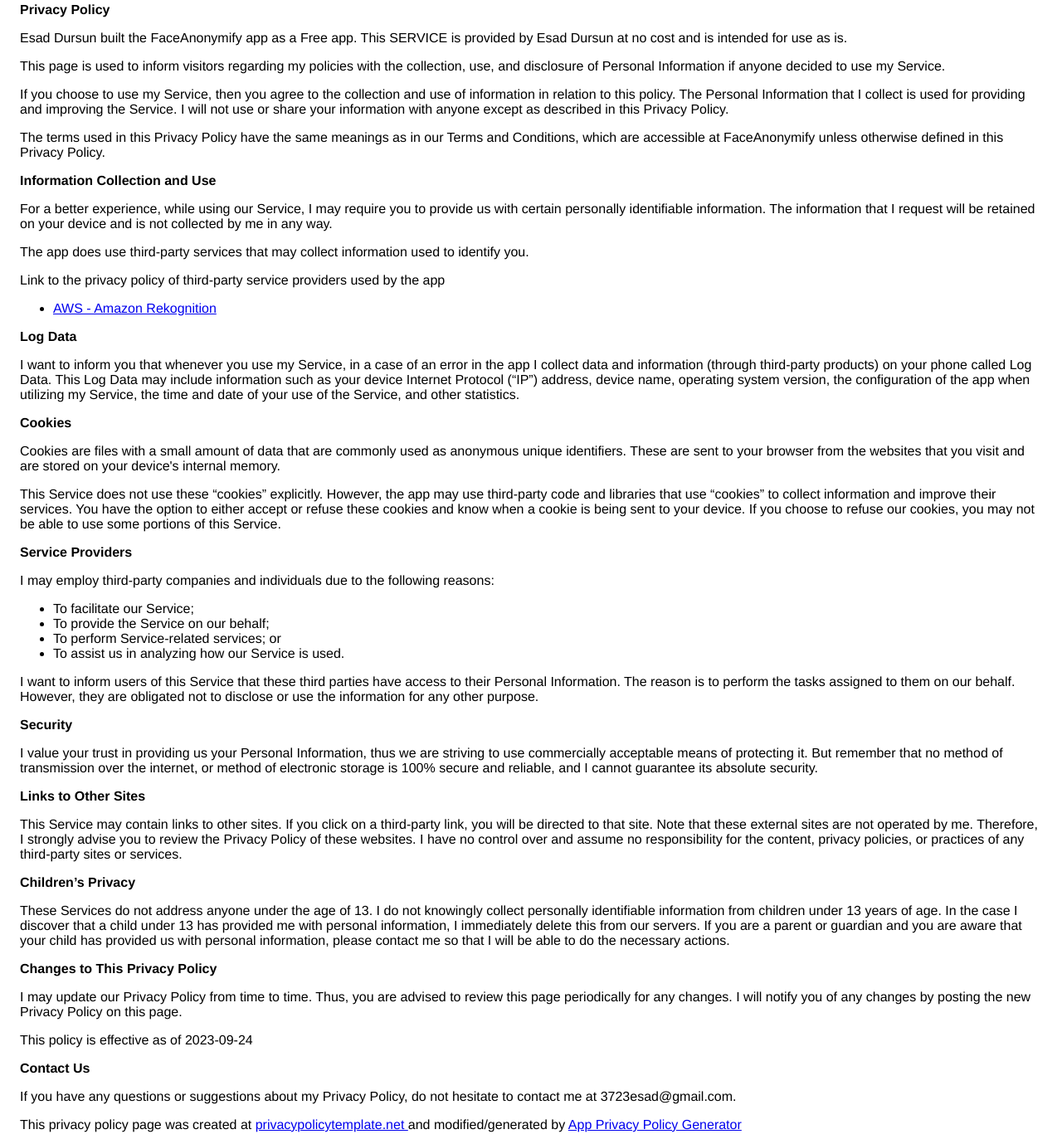
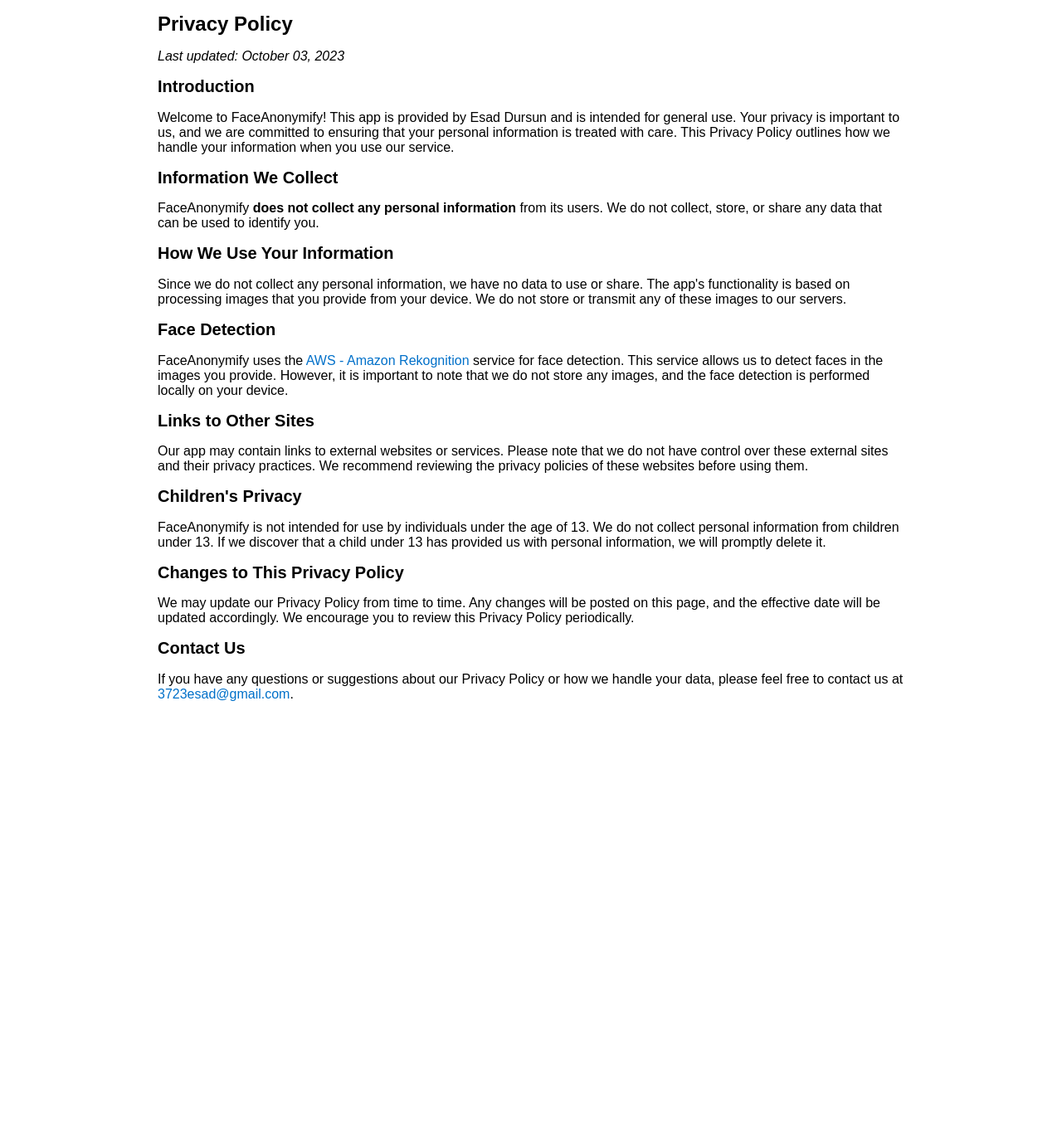
Before and after one commit to Charizard17/FaceAnonymify-Privacy-Policy, a plain HTML site: page index.html in a window 1280 px wide. Shown: the part 21-1400 px from the top of the page at 83% size. After the commit the page ends 903 px from the top, so only its background shows below. Drawn offline with Linux system fonts and the light colour scheme.

Commit message:
privacy-policy updated

```diff
--- a/index.html
+++ b/index.html
@@ -1,165 +1,119 @@
 <!DOCTYPE html>
 <html>
   <head>
-    <meta charset="utf-8" />
-    <meta name="viewport" content="width=device-width" />
-    <title>Privacy Policy</title>
+    <meta charset="UTF-8" />
     <style>
       body {
-        font-family: "Helvetica Neue", Helvetica, Arial, sans-serif;
-        padding: 1em;
+        font-family: Arial, sans-serif;
+        margin: 0 auto;
+        padding: 20px;
+        max-width: 900px;
+      }
+
+      h1 {
+        font-size: 24px;
+      }
+
+      h2 {
+        font-size: 20px;
+        margin-top: 10px;
+      }
+
+      p {
+        font-size: 16px;
+        margin-top: 5px;
+      }
+
+      a {
+        color: #0070c9;
+        text-decoration: none;
+      }
+
+      a:hover {
+        text-decoration: underline;
       }
     </style>
   </head>
+
   <body>
-    <strong>Privacy Policy</strong>
+    <h1>Privacy Policy</h1>
+
+    <p><em>Last updated: October 03, 2023</em></p>
+
+    <h2>Introduction</h2>
+
     <p>
-      Esad Dursun built the FaceAnonymify app as a Free app. This SERVICE is
-      provided by Esad Dursun at no cost and is intended for use as is.
+      Welcome to FaceAnonymify! This app is provided by Esad Dursun and is
+      intended for general use. Your privacy is important to us, and we are
+      committed to ensuring that your personal information is treated with care.
+      This Privacy Policy outlines how we handle your information when you use
+      our service.
     </p>
+
+    <h2>Information We Collect</h2>
+
     <p>
-      This page is used to inform visitors regarding my policies with the
-      collection, use, and disclosure of Personal Information if anyone decided
-      to use my Service.
+      FaceAnonymify <b>does not collect any personal information</b> from its
+      users. We do not collect, store, or share any data that can be used to
+      identify you.
     </p>
+
+    <h2>How We Use Your Information</h2>
+
     <p>
-      If you choose to use my Service, then you agree to the collection and use
-      of information in relation to this policy. The Personal Information that I
-      collect is used for providing and improving the Service. I will not use or
-      share your information with anyone except as described in this Privacy
-      Policy.
+      Since we do not collect any personal information, we have no data to use
+      or share. The app's functionality is based on processing images that you
+      provide from your device. We do not store or transmit any of these images
+      to our servers.
     </p>
+
+    <h2>Face Detection</h2>
+
     <p>
-      The terms used in this Privacy Policy have the same meanings as in our
-      Terms and Conditions, which are accessible at FaceAnonymify unless
-      otherwise defined in this Privacy Policy.
-    </p>
-    <p><strong>Information Collection and Use</strong></p>
-    <p>
-      For a better experience, while using our Service, I may require you to
-      provide us with certain personally identifiable information. The
-      information that I request will be retained on your device and is not
-      collected by me in any way.
-    </p>
-    <div>
-      <p>
-        The app does use third-party services that may collect information used
-        to identify you.
-      </p>
-      <p>
-        Link to the privacy policy of third-party service providers used by the
-        app
-      </p>
-      <ul>
-        <!----><!---->
-        <li>
+      FaceAnonymify uses the
       <a
         href="https://docs.aws.amazon.com/rekognition/latest/dg/data-protection.html"
         target="_blank"
         rel="noopener noreferrer"
         >AWS - Amazon Rekognition</a
       >
-        </li>
-        <!----><!----><!----><!----><!----><!----><!----><!----><!----><!----><!----><!----><!----><!----><!----><!----><!----><!----><!----><!----><!----><!----><!----><!----><!----><!---->
-      </ul>
-    </div>
-    <p><strong>Log Data</strong></p>
+      service for face detection. This service allows us to detect faces in the
+      images you provide. However, it is important to note that we do not store
+      any images, and the face detection is performed locally on your device.
+    </p>
+
+    <h2>Links to Other Sites</h2>
+
     <p>
-      I want to inform you that whenever you use my Service, in a case of an
-      error in the app I collect data and information (through third-party
-      products) on your phone called Log Data. This Log Data may include
-      information such as your device Internet Protocol (“IP”) address, device
-      name, operating system version, the configuration of the app when
-      utilizing my Service, the time and date of your use of the Service, and
-      other statistics.
+      Our app may contain links to external websites or services. Please note
+      that we do not have control over these external sites and their privacy
+      practices. We recommend reviewing the privacy policies of these websites
+      before using them.
     </p>
-    <p><strong>Cookies</strong></p>
+
+    <h2>Children's Privacy</h2>
+
     <p>
-      Cookies are files with a small amount of data that are commonly used as
-      anonymous unique identifiers. These are sent to your browser from the
-      websites that you visit and are stored on your device's internal memory.
+      FaceAnonymify is not intended for use by individuals under the age of 13.
+      We do not collect personal information from children under 13. If we
+      discover that a child under 13 has provided us with personal information,
+      we will promptly delete it.
     </p>
+
+    <h2>Changes to This Privacy Policy</h2>
+
     <p>
-      This Service does not use these “cookies” explicitly. However, the app may
-      use third-party code and libraries that use “cookies” to collect
-      information and improve their services. You have the option to either
-      accept or refuse these cookies and know when a cookie is being sent to
-      your device. If you choose to refuse our cookies, you may not be able to
-      use some portions of this Service.
+      We may update our Privacy Policy from time to time. Any changes will be
+      posted on this page, and the effective date will be updated accordingly.
+      We encourage you to review this Privacy Policy periodically.
     </p>
-    <p><strong>Service Providers</strong></p>
+
+    <h2>Contact Us</h2>
+
     <p>
-      I may employ third-party companies and individuals due to the following
-      reasons:
-    </p>
-    <ul>
-      <li>To facilitate our Service;</li>
-      <li>To provide the Service on our behalf;</li>
-      <li>To perform Service-related services; or</li>
-      <li>To assist us in analyzing how our Service is used.</li>
-    </ul>
-    <p>
-      I want to inform users of this Service that these third parties have
-      access to their Personal Information. The reason is to perform the tasks
-      assigned to them on our behalf. However, they are obligated not to
-      disclose or use the information for any other purpose.
-    </p>
-    <p><strong>Security</strong></p>
-    <p>
-      I value your trust in providing us your Personal Information, thus we are
-      striving to use commercially acceptable means of protecting it. But
-      remember that no method of transmission over the internet, or method of
-      electronic storage is 100% secure and reliable, and I cannot guarantee its
-      absolute security.
-    </p>
-    <p><strong>Links to Other Sites</strong></p>
-    <p>
-      This Service may contain links to other sites. If you click on a
-      third-party link, you will be directed to that site. Note that these
-      external sites are not operated by me. Therefore, I strongly advise you to
-      review the Privacy Policy of these websites. I have no control over and
-      assume no responsibility for the content, privacy policies, or practices
-      of any third-party sites or services.
-    </p>
-    <p><strong>Children’s Privacy</strong></p>
-    <div>
-      <p>
-        These Services do not address anyone under the age of 13. I do not
-        knowingly collect personally identifiable information from children
-        under 13 years of age. In the case I discover that a child under 13 has
-        provided me with personal information, I immediately delete this from
-        our servers. If you are a parent or guardian and you are aware that your
-        child has provided us with personal information, please contact me so
-        that I will be able to do the necessary actions.
-      </p>
-    </div>
-    <!---->
-    <p><strong>Changes to This Privacy Policy</strong></p>
-    <p>
-      I may update our Privacy Policy from time to time. Thus, you are advised
-      to review this page periodically for any changes. I will notify you of any
-      changes by posting the new Privacy Policy on this page.
-    </p>
-    <p>This policy is effective as of 2023-09-24</p>
-    <p><strong>Contact Us</strong></p>
-    <p>
-      If you have any questions or suggestions about my Privacy Policy, do not
-      hesitate to contact me at 3723esad@gmail.com.
-    </p>
-    <p>
-      This privacy policy page was created at
-      <a
-        href="https://privacypolicytemplate.net"
-        target="_blank"
-        rel="noopener noreferrer"
-        >privacypolicytemplate.net </a
-      >and modified/generated by
-      <a
-        href="https://app-privacy-policy-generator.nisrulz.com/"
-        target="_blank"
-        rel="noopener noreferrer"
-        >App Privacy Policy Generator</a
-      >
+      If you have any questions or suggestions about our Privacy Policy or how
+      we handle your data, please feel free to contact us at
+      <a href="mailto:3723esad@gmail.com">3723esad@gmail.com</a>.
     </p>
   </body>
 </html>
```
Lines whose indentation alone changed are shown as unchanged.
